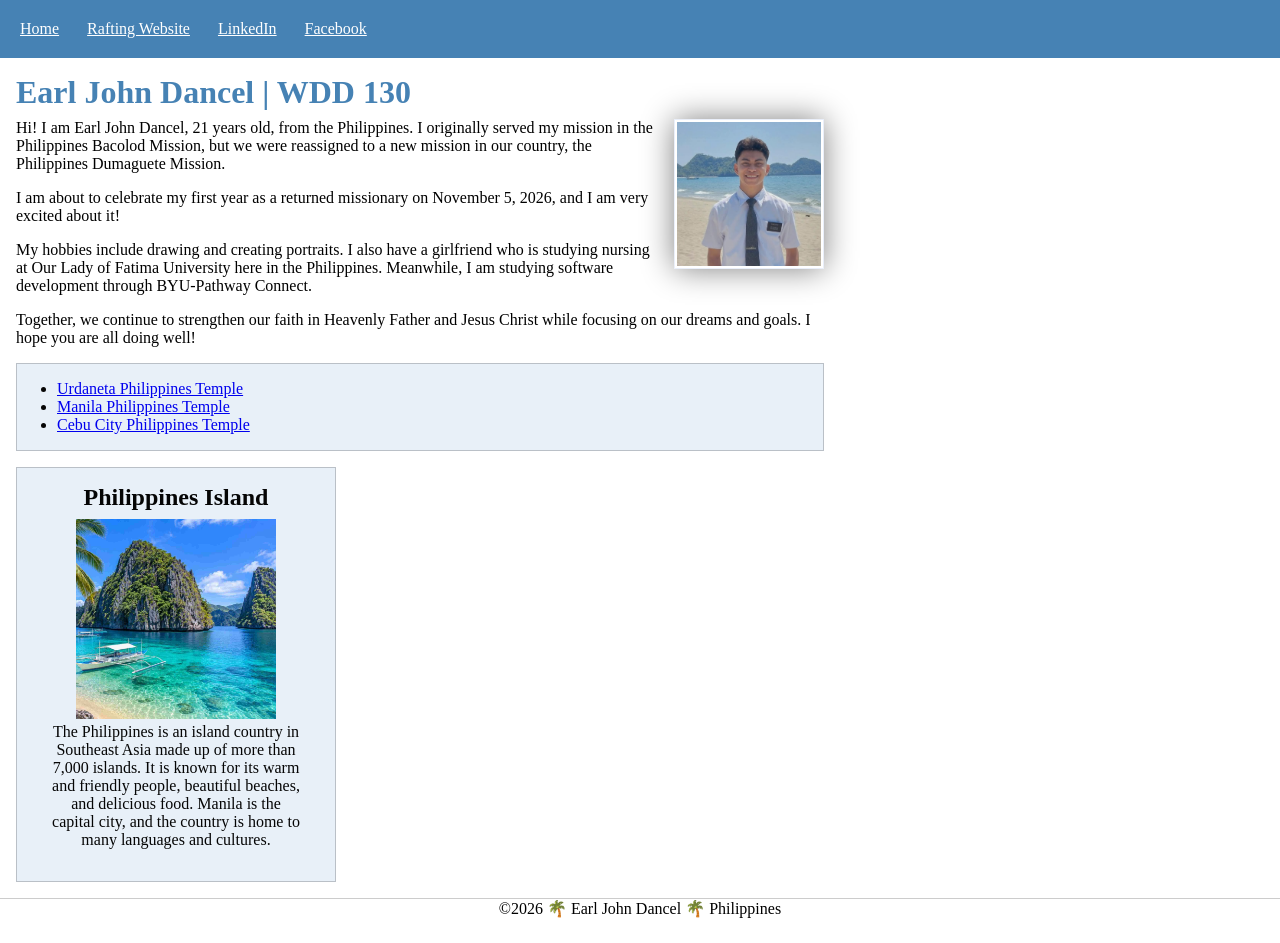
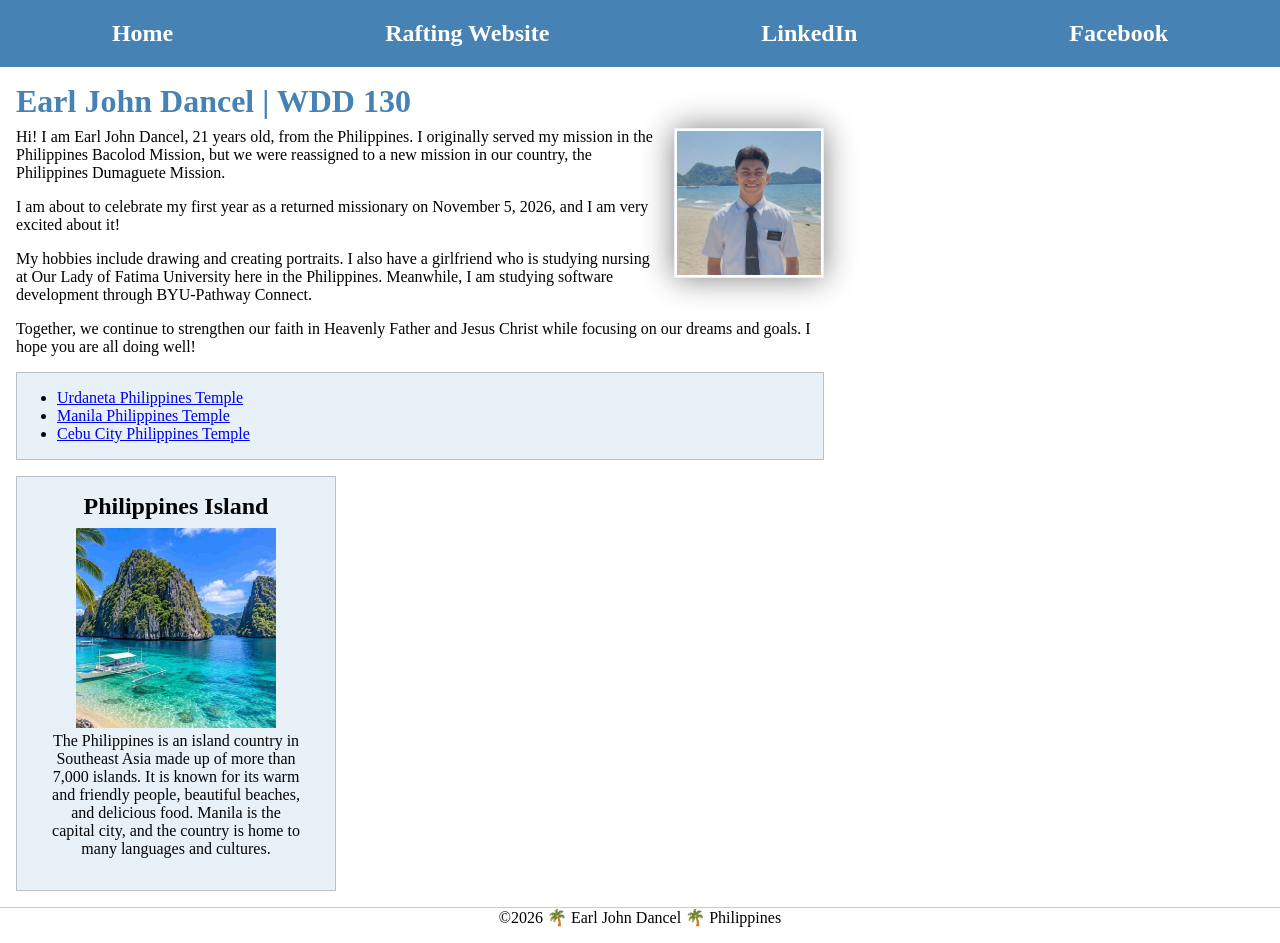
Before and after one commit to johndancel2005-ui/wdd130, a plain HTML site: page index.html in a window 1280 px wide. Drawn offline with Linux system fonts and the light colour scheme.

Commit message:
Enhance navigation styles for improved layout and readability

```diff
--- a/styles/styles.css
+++ b/styles/styles.css
@@ -13,6 +13,7 @@ nav {
     padding: 10px;
     display: flex;
     flex-wrap: wrap;
+    justify-content: space-around;
     gap: 0.5rem;
 }
 
@@ -20,6 +21,13 @@ nav a {
     color: rgb(255, 255, 255);
     padding: 10px;
     display: block;
+    font-weight: bold;
+    font-size: 1.5rem;
+    text-decoration: none;
+}
+
+nav a:hover {
+    text-decoration: underline;
 }
 
 h1 {
```
